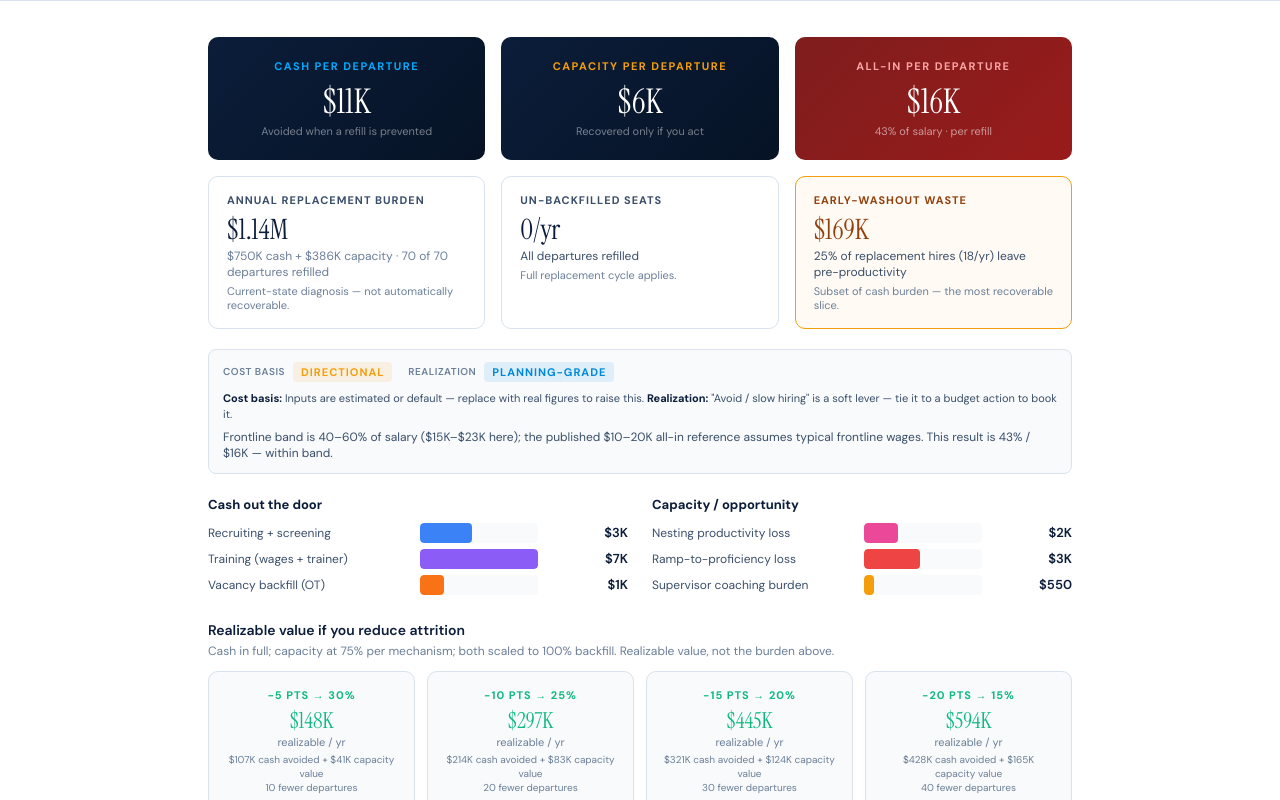
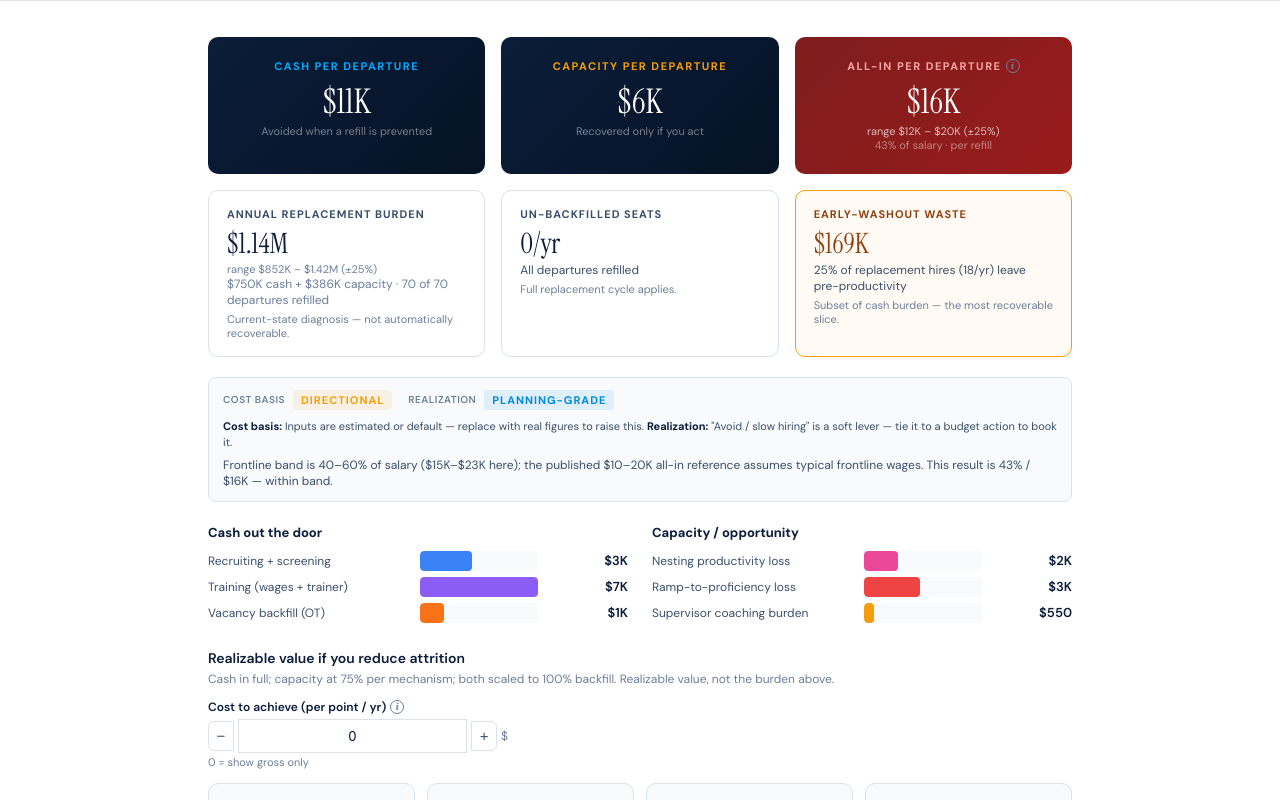
Before and after one commit to thomasbakerj-lgtm/CENTER-OF-CX, a React (Vite) app: page /tools/attrition-cost in a window 1280 px wide. Shown: the part 1100-1900 px from the top of the page. Built offline with nearby package versions, Linux system fonts and the light colour scheme.

Commit message:
Update AttritionCostCalculator.jsx

```diff
--- a/AttritionCostCalculator.jsx
+++ b/AttritionCostCalculator.jsx
@@ -24,6 +24,8 @@ const DEFS = {
   vacancyMode: "Incremental to staffed plan charges only the overtime premium, because the empty seat's base wage is not being paid. Gross coverage spend charges the full overtime cost and should be used only when the departed agent's stopped payroll is credited somewhere else, or you will double count.",
   mech: "How recovered capacity converts to money. None means you keep the slack and realize zero. Avoid or slow hiring (the default) is the most common honest lever. Reduce headcount realizes the most but is the hardest commitment to make.",
   confidence: "Confidence is split into two axes. Cost basis asks whether the per-departure cost inputs are validated: estimated, from HR data, or finance-confirmed and inside the frontline band. Realization asks whether the savings can be booked: a mechanism like Reduce Overtime or Reduce Headcount makes capacity bankable, while None or Absorb Growth keeps it as planning value only. The export headlines the weaker of the two, and any hard integrity flag forces both to Directional.",
+  sensitivity: "The all-in figure multiplies six uncertain inputs, and multiplying uncertainty compounds it, so the true cost is a range, not a point. The planning band tightens as you confirm inputs: about plus or minus 25 percent on estimates, 15 percent on HR data, 10 percent on finance-confirmed figures. This exists for CFO alignment: a finance team trusts a defensible range far more than a single exact number, and a lone precise figure invites a vendor or budget owner to attack one input and dismiss the whole model. The band is how the number survives scrutiny.",
+  costToAchieve: "Realizable savings are shown gross, before the money you spend to actually cut attrition: pay adjustments, coaching, scheduling tools, better hiring. This exists for CFO alignment because no CFO will book a savings number without the cost to capture it. Enter the annual cost per point of reduction and the tool nets it out and shows the return, turning a scary gross figure into a fundable business case. Real programs cost more per point as you push lower (diminishing returns), so treat deep cuts as the optimistic end.",
 };
 
 const MECH_OPTS = [
@@ -93,7 +95,7 @@ export default function AttritionCostCalculator() {
     rampMonths: 3, rampProductivity: 75,
     supervisorHoursPerNew: 10, supLoadedRate: 55,
     overtimePremium: 50, vacancyDays: 30, vacancyCoverageFraction: 60, vacancyMode: "incremental",
-    mech: 75, evidence: "estimate",
+    mech: 75, evidence: "estimate", costPerPoint: 0,
   });
   const [pulled, setPulled] = useState({});
   const set = (k, v) => setD(p => ({ ...p, [k]: v }));
@@ -144,13 +146,23 @@ export default function AttritionCostCalculator() {
   const earlyWashouts = Math.round(hires * (n(d.earlyWashoutRate) / 100));
   const earlyWaste = earlyWashouts * hireCash;
 
-  // ---- REDUCTION SCENARIOS: realizable = avoided hires x (cash + capacity*mech) ----
+  // ---- UNCERTAINTY BAND: point estimate of 6 multiplied inputs -> show a planning range (tightens with input quality) ----
+  const uncPct = d.evidence === "finance" ? 0.10 : d.evidence === "hrdata" ? 0.15 : 0.25;
+  const allInLow = allInPerDeparture * (1 - uncPct), allInHigh = allInPerDeparture * (1 + uncPct);
+  const annLow = annualReplBurden * (1 - uncPct), annHigh = annualReplBurden * (1 + uncPct);
+
+  // ---- REDUCTION SCENARIOS: realizable = avoided hires x (cash + capacity*mech); net of cost-to-achieve ----
+  const costPerPoint = n(d.costPerPoint);
   const scenarios = [5, 10, 15, 20].map(redPts => {
     const newRate = Math.max(0, n(d.attritionRate) - redPts);
     const avoided = departures - Math.round(n(d.agents) * (newRate / 100));
     const cash = avoided * bf * cashPerDeparture;
     const cap = avoided * bf * capacityPerDeparture * mech;
-    return { redPts, newRate, avoided, cash, cap, total: cash + cap };
+    const gross = cash + cap;
+    const achieveCost = redPts * costPerPoint;
+    const net = gross - achieveCost;
+    const roi = achieveCost > 0 ? gross / achieveCost : null;
+    return { redPts, newRate, avoided, cash, cap, total: gross, achieveCost, net, roi };
   });
 
   // ---- INTEGRITY FLAGS ----
@@ -344,9 +356,10 @@ The sharpest recoverable line is early washout. ${n(d.earlyWashoutRate)}% of you
               <div style={{ fontSize: 11, color: "rgba(255,255,255,0.45)" }}>Recovered only if you act</div>
             </div>
             <div style={{ background: `linear-gradient(135deg, #7F1D1D, #991B1B)`, borderRadius: 10, padding: 22, textAlign: "center" }}>
-              <div style={{ fontSize: 11, fontWeight: 700, color: "#FCA5A5", letterSpacing: 1.5, textTransform: "uppercase", marginBottom: 6 }}>All-In Per Departure</div>
+              <div style={{ fontSize: 11, fontWeight: 700, color: "#FCA5A5", letterSpacing: 1.5, textTransform: "uppercase", marginBottom: 6, display: "flex", alignItems: "center", justifyContent: "center", gap: 4 }}>All-In Per Departure<InfoDot text={DEFS.sensitivity} title="Why a range, not a point" align="right" /></div>
               <div style={{ fontFamily: "'Instrument Serif', Georgia, serif", fontSize: 34, color: "#fff" }}>{fmtK(allInPerDeparture)}</div>
-              <div style={{ fontSize: 11, color: "rgba(255,255,255,0.55)" }}>{Math.round(pctSalary)}% of salary · per refill</div>
+              <div style={{ fontSize: 11, color: "rgba(255,255,255,0.7)" }}>range {fmtK(allInLow)} – {fmtK(allInHigh)} (±{Math.round(uncPct * 100)}%)</div>
+              <div style={{ fontSize: 11, color: "rgba(255,255,255,0.45)" }}>{Math.round(pctSalary)}% of salary · per refill</div>
             </div>
           </div>
 
@@ -354,6 +367,7 @@ The sharpest recoverable line is early washout. ${n(d.earlyWashoutRate)}% of you
             <div style={{ border: `1px solid ${BORDER}`, borderRadius: 10, padding: "16px 18px" }}>
               <div style={{ fontSize: 11, fontWeight: 700, color: SLATE, letterSpacing: 1, textTransform: "uppercase", marginBottom: 4 }}>Annual Replacement Burden</div>
               <div style={{ fontFamily: "'Instrument Serif', Georgia, serif", fontSize: 28, color: NAVY }}>{fmtK(annualReplBurden)}</div>
+              <div style={{ fontSize: 11, color: MUTED }}>range {fmtK(annLow)} – {fmtK(annHigh)} (±{Math.round(uncPct * 100)}%)</div>
               <div style={{ fontSize: 12, color: MUTED }}>{fmtK(annualCashBurden)} cash + {fmtK(annualCapBurden)} capacity · {hires} of {departures} departures refilled</div>
               <div style={{ fontSize: 11, color: MUTED, marginTop: 4 }}>Current-state diagnosis — not automatically recoverable.</div>
             </div>
@@ -393,13 +407,22 @@ The sharpest recoverable line is early washout. ${n(d.earlyWashoutRate)}% of you
 
           <h3 style={{ fontSize: 14, fontWeight: 600, color: NAVY, marginBottom: 4 }}>Realizable value if you reduce attrition</h3>
           <p style={{ fontSize: 12, color: MUTED, marginBottom: 12 }}>Cash in full; capacity at {Math.round(mech * 100)}% per mechanism; both scaled to {n(d.backfillRate)}% backfill. Realizable value, not the burden above.{!downsizing && unbackfilled > 0 ? " Under forced under-staffing, retained capacity carries additional value — see Staffing." : ""}{downsizing ? " Note: under intended downsizing, retaining agents slows your planned reduction — this credits only replacement cost avoided on the seats you would refill, not a net headcount saving." : ""}</p>
+          <div style={{ maxWidth: 300, marginBottom: 14 }}>
+            <NumField label="Cost to achieve (per point / yr)" value={d.costPerPoint} onChange={v => set("costPerPoint", v)} suffix="$" step={5000} info={DEFS.costToAchieve} infoTitle="Cost to achieve — CFO net view" hint={costPerPoint > 0 ? "Cards show net of this spend" : "0 = show gross only"} />
+          </div>
           <div style={{ display: "grid", gridTemplateColumns: "1fr 1fr 1fr 1fr", gap: 12, marginBottom: 26 }} className="cg">
             {scenarios.map((s, i) => (
-              <div key={i} style={{ background: WARM, border: `1px solid ${BORDER}`, borderRadius: 10, padding: 16, textAlign: "center" }}>
+              <div key={i} style={{ background: WARM, border: `1px solid ${costPerPoint > 0 && s.net < 0 ? RED : BORDER}`, borderRadius: 10, padding: 16, textAlign: "center" }}>
                 <div style={{ fontSize: 11, fontWeight: 700, color: GREEN, letterSpacing: 1, textTransform: "uppercase", marginBottom: 4 }}>−{s.redPts} pts → {s.newRate}%</div>
-                <div style={{ fontFamily: "'Instrument Serif', Georgia, serif", fontSize: 22, color: GREEN }}>{fmtK(s.total)}</div>
-                <div style={{ fontSize: 11, color: MUTED }}>realizable / yr</div>
-                <div style={{ fontSize: 10, color: MUTED, marginTop: 4, lineHeight: 1.4 }}>{fmtK(s.cash)} cash avoided + {fmtK(s.cap)} capacity value<br />{s.avoided} fewer departures</div>
+                {costPerPoint > 0 ? (<>
+                  <div style={{ fontFamily: "'Instrument Serif', Georgia, serif", fontSize: 22, color: s.net < 0 ? RED : GREEN }}>{s.net < 0 ? "−" : ""}{fmtK(Math.abs(s.net))}</div>
+                  <div style={{ fontSize: 11, color: MUTED }}>net / yr</div>
+                  <div style={{ fontSize: 10, color: MUTED, marginTop: 4, lineHeight: 1.4 }}>{fmtK(s.total)} gross − {fmtK(s.achieveCost)} cost<br />{s.roi != null ? `${s.roi.toFixed(1)}x return · ` : ""}{s.avoided} fewer</div>
+                </>) : (<>
+                  <div style={{ fontFamily: "'Instrument Serif', Georgia, serif", fontSize: 22, color: GREEN }}>{fmtK(s.total)}</div>
+                  <div style={{ fontSize: 11, color: MUTED }}>realizable / yr</div>
+                  <div style={{ fontSize: 10, color: MUTED, marginTop: 4, lineHeight: 1.4 }}>{fmtK(s.cash)} cash avoided + {fmtK(s.cap)} capacity value<br />{s.avoided} fewer departures</div>
+                </>)}
                 <div style={{ fontSize: 9, fontWeight: 700, color: tierColor(realization), letterSpacing: 0.3, textTransform: "uppercase", marginTop: 6, padding: "2px 6px", borderRadius: 3, background: `${tierColor(realization)}14`, display: "inline-block" }}>{bookLabel}</div>
               </div>
             ))}
@@ -449,7 +472,7 @@ The sharpest recoverable line is early washout. ${n(d.earlyWashoutRate)}% of you
                 `Realization confidence: ${realization}. ${realizationReason}`,
                 `Backfill basis: ${n(d.backfillRate)}% of departures replaced (${hires} of ${departures}). Replacement cost scales with this; ${unbackfilled} un-backfilled seats are ${downsizing ? "a deliberate reduction with no replacement cost" : "lost capacity routed to Staffing/Occupancy, not zeroed out as free"}.`,
                 `Vacancy costing: ${d.vacancyMode === "gross" ? "Gross coverage spend (full OT) — overstates incremental cost unless the vacant seat's stopped payroll is credited elsewhere. Incremental (OT premium only) is the conservative default." : "Incremental, OT premium only (the conservative default)."}`,
-                `Cost basis: ${Math.round(pctSalary)}% of salary (${fmt$(allInPerDeparture)}) versus the 40–60% frontline band of ${fmt$(bandLo)}–${fmt$(bandHi)}. ${guardrailOk ? "Within band." : "Outside band — verify inputs before citing."} The $10–20K all-in reference assumes typical frontline wages and is not salary-adjusted.`,
+                `Cost basis: ${Math.round(pctSalary)}% of salary (${fmt$(allInPerDeparture)}, planning range ${fmt$(allInLow)}–${fmt$(allInHigh)} at ±${Math.round(uncPct * 100)}%) versus the 40–60% frontline band of ${fmt$(bandLo)}–${fmt$(bandHi)}. ${guardrailOk ? "Within band." : "Outside band — verify inputs before citing."} The $10–20K all-in reference assumes typical frontline wages and is not salary-adjusted.`,
               ]},
               ...(flags.length > 0 ? [{ title: "Integrity Flags", type: "findings", items: flags.map(f => `${f.sev === "high" ? "[FLAG] " : "[NOTE] "}${f.t}`) }] : []),
               { title: "Cost Per Replaced Departure", type: "table", rows: [
@@ -474,7 +497,9 @@ The sharpest recoverable line is early washout. ${n(d.earlyWashoutRate)}% of you
                 `At ${n(d.backfillRate)}% backfill, ${hires} of ${departures} departures are refilled, for an annual replacement burden of ${fmt$(annualReplBurden)} (${fmt$(annualCashBurden)} cash). This is a current-state diagnosis, not recoverable savings.`,
                 unbackfilled > 0 ? `${unbackfilled} departures/yr are not refilled. ${downsizing ? "Treated as a deliberate reduction with no replacement cost." : "This is lost capacity, not zero cost — quantify the output and service-level impact in Staffing/Occupancy."}` : `All departures are refilled, so the full replacement cycle applies.`,
                 `${n(d.earlyWashoutRate)}% of replacement hires wash out before productivity, wasting about ${fmt$(earlyWaste)} of recruiting, screening, ${signOn > 0 ? "sign-on, " : ""}and training cash — a subset of cash burden and the most recoverable slice.`,
-                `Cutting attrition 5 points realizes ${fmt$(scenarios[0].total)} (${fmt$(scenarios[0].cash)} cash avoided + ${fmt$(scenarios[0].cap)} capacity value), gated by backfill and mechanism. Bookability: ${bookLabel.toLowerCase()} — not booked EBITDA unless tied to a budget action.`,
+                costPerPoint > 0
+                  ? `Cutting attrition 5 points yields ${fmt$(scenarios[0].total)} gross; net of ${fmt$(scenarios[0].achieveCost)} to achieve it is ${fmt$(scenarios[0].net)}${scenarios[0].roi != null ? ` (${scenarios[0].roi.toFixed(1)}x return)` : ""}. Bookability: ${bookLabel.toLowerCase()} — net is the figure to take to budget.`
+                  : `Cutting attrition 5 points realizes ${fmt$(scenarios[0].total)} gross (${fmt$(scenarios[0].cash)} cash avoided + ${fmt$(scenarios[0].cap)} capacity value), gated by backfill and mechanism. Bookability: ${bookLabel.toLowerCase()} — not booked EBITDA unless tied to a budget action, and this is before the cost to achieve the reduction.`,
               ]},
               { title: "Methodology", type: "findings", items: [
                 `Cost model: per replaced departure = cash (recruiting, screening, ${signOn > 0 ? "sign-on, " : ""}training wages, trainer, vacancy OT) + capacity (nesting and ramp productivity loss, supervisor coaching). Capacity is recovered time, booked only via a realization mechanism.`,
```
